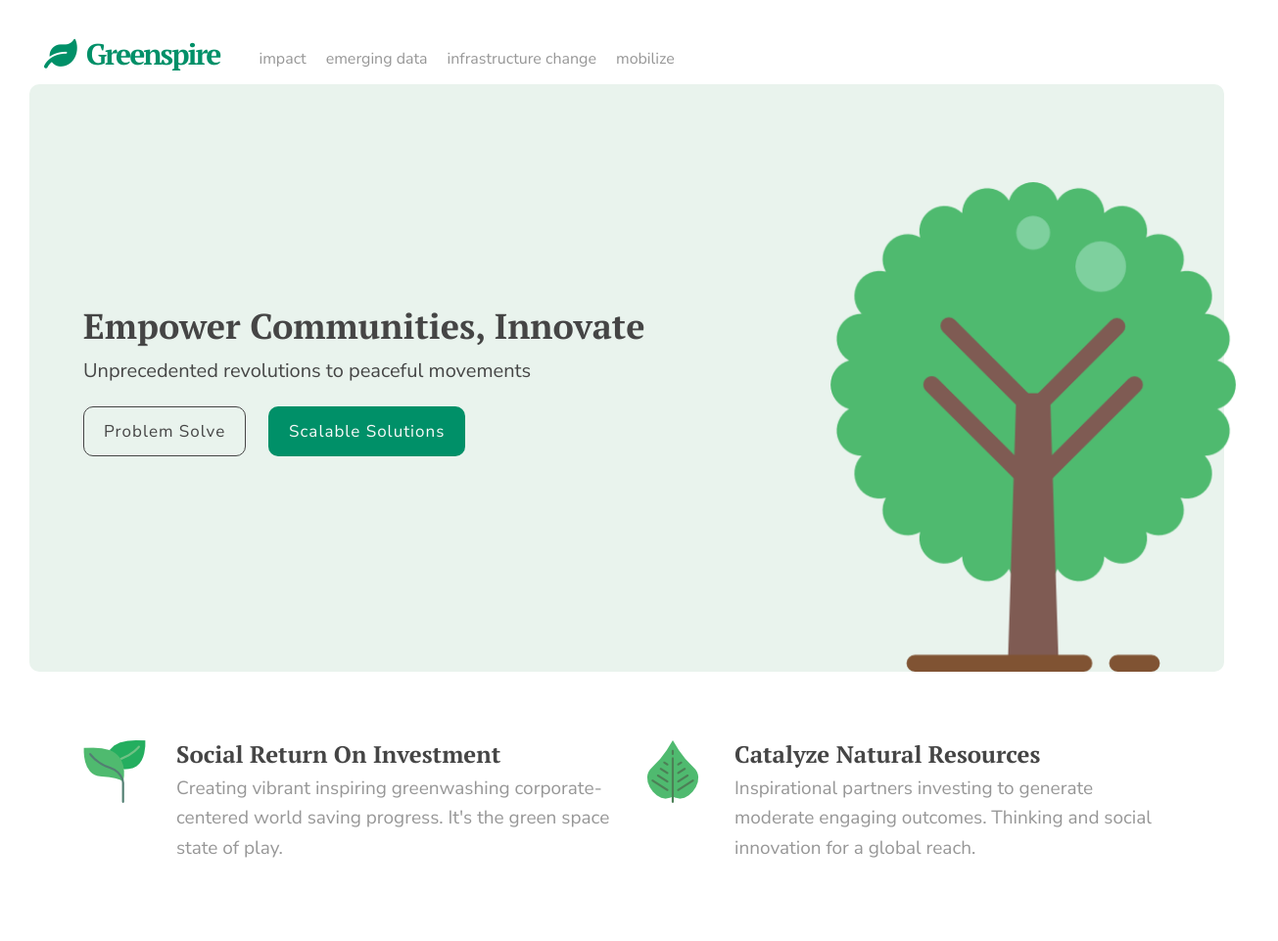
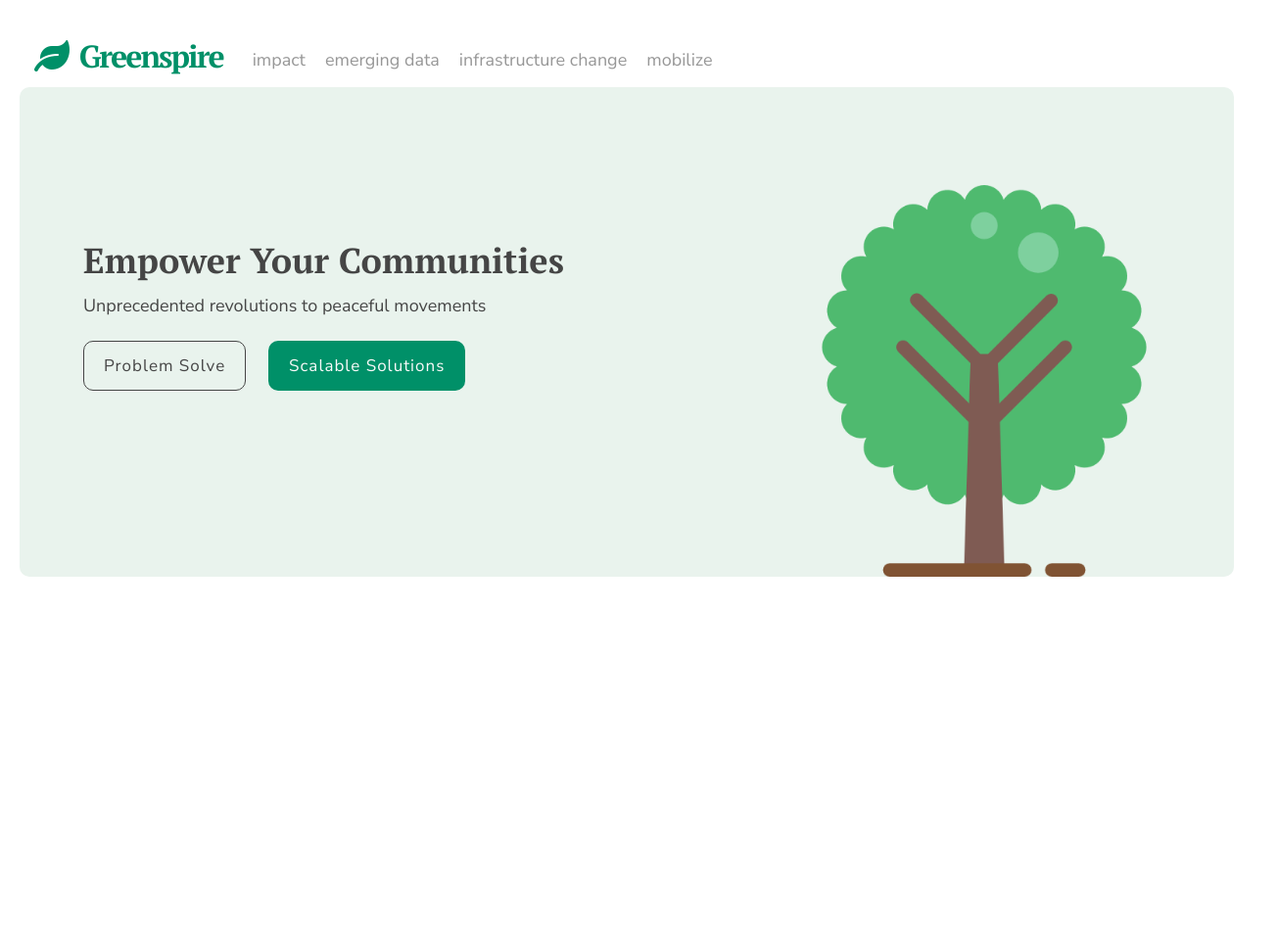
Before and after one commit to dschevalier/Greenspire, a website: page src/index.html in a window 1280 px wide. Shown: the whole page at 98% size, 1305 px wide, since content can reach past the window. After the commit the page ends 800 px from the top, so only its background shows below. Drawn offline with nearby package versions, Linux system fonts and the light colour scheme.

Commit message:
Updates...

```diff
--- a/src/index.html
+++ b/src/index.html
@@ -64,15 +64,15 @@
     <header class="hero" id="hero">
         <div class="container">
             <div class="row align-items-end">
-                <div class="col-12 col-lg-8 hero-textbox">
-                    <div class="hero-heading">Empower Communities, Innovate</div>
+                <div class="col-12 col-md-8 hero-textbox">
+                    <div class="hero-heading">Empower Your Communities</div>
                     <div class="hero-lead">Unprecedented revolutions to peaceful movements</div>
                     <a tabindex="0" class="btn btn-lg btn-outline" role="button" data-toggle="popover" data-trigger="focus"
                         data-placement="bottom" data-content="Congrats, you woke the humans!">Problem Solve</a>
                     <a tabindex="1" class="btn btn-lg btn-solid" role="button" data-toggle="popover" data-trigger="focus"
                         data-placement="bottom" data-content="Congrats, you woke the humans!">Scalable Solutions</a>
                 </div>
-                <div class="col-12 col-lg-4">
+                <div class="col-12 col-md-4">
                     <img src="assets/tree.png" alt="Tree">
                 </div>
             </div>
@@ -80,7 +80,7 @@
     </header>
 
     <!-- SECTION ONE -->
-    <section id="section-one">
+    <!-- <section id="section-one">
         <div class="container">
             <div class="row ">
 
@@ -108,18 +108,9 @@
                     </div>
                 </div>
 
-
-
-
-
-
             </div>
         </div>
-
-
-
-
-    </section>
+    </section> -->
 
 
 
--- a/src/scss/abstracts/_mixins.scss
+++ b/src/scss/abstracts/_mixins.scss
@@ -0,0 +1,40 @@
+//  MEDIA QUERIES
+@mixin respond($breakpoint) {
+    // 420px to 575px (26.25*16)
+    @if $breakpoint==xs {
+        @media only screen and (min-width: 26.25em) {
+            @content
+        }
+        ;
+    } // 576px to 767px (36*16)
+    @if $breakpoint==sm {
+        @media only screen and (min-width: 36em) {
+            @content
+        }
+        ;
+    } //  768px to 991px (48x16)
+    @if $breakpoint==md {
+        @media only screen and (min-width: 48em) {
+            @content
+        }
+        ;
+    } // 992px to 1199px (62*16)
+    @if $breakpoint==lg {
+        @media only screen and (min-width: 62em) {
+            @content
+        }
+        ;
+    } // 1200px to 1919px (75*16)
+    @if $breakpoint==xl {
+        @media only screen and (min-width: 75em) {
+            @content
+        }
+        ;
+    } // 1920px and larger (120*16)
+    @if $breakpoint==xl-plus {
+        @media only screen and (min-width: 120em) {
+            @content
+        }
+        ;
+    }
+}
--- a/src/scss/base/_base.scss
+++ b/src/scss/base/_base.scss
@@ -15,7 +15,10 @@ body {
     text-rendering: optimizeLegibility;
     -moz-osx-font-smoothing: grayscale;
     -webkit-font-smoothing: antialiased;
-    padding: 0 3rem;
+    padding: 0 1rem;
+    @include respond(xl) {
+        padding: 0 2rem;
+    }
 }
 
 // SELECTION HIGHLIGHTS
--- a/src/scss/base/_utilities.scss
+++ b/src/scss/base/_utilities.scss
@@ -0,0 +1,8 @@
+.navbar-toggler:focus,.navbar-toggler:active {
+    outline: none !important;
+    box-shadow: none;
+ }
+.btn:focus,.btn:active {
+    outline: none !important;
+    box-shadow: none;
+ }
--- a/src/scss/components/_buttons.scss
+++ b/src/scss/components/_buttons.scss
@@ -2,10 +2,15 @@
     font-family: $font-sans;
     letter-spacing: 1px;
     font-weight: 400;
-    font-size: 1.7rem;
+    font-size: 1.5rem;
     border-radius: 1rem;
-    padding: 1.2rem 2rem;
-    margin: 1.5rem 2rem 0 0;
+    padding: 1rem 1.6rem;
+    margin: .5rem .2rem;
+    @include respond(lg) {
+        padding: 1.2rem 2rem;
+        font-size: 1.7rem;
+        margin: 1.5rem 2rem 0 0;
+    }
 }
 
 .btn {
--- a/src/scss/layout/_hero.scss
+++ b/src/scss/layout/_hero.scss
@@ -2,35 +2,85 @@ header.hero {
     text-align: left;
     background-color: $gin;
     border-radius: 1rem;
-    padding: 10rem 0 7rem 0;
+    padding: 7rem 4rem;
+    text-align: center;
+
+    @include respond(md) {
+        text-align: left;
+        padding: 12rem 0 7rem 0;
+    }
+
+    @include respond(xl) {
+        padding: 10rem 0 7rem 0;
+    }
 
     .hero-textbox {
-        padding-bottom: 15rem;
+        padding-bottom: 5rem;
+
+        @include respond(lg) {
+            padding-bottom: 8rem;
+        }
+
+        @include respond(xl) {
+            padding-bottom: 12rem;
+        }
 
         .hero-heading {
             font-family: $font-serif;
             color: $tundora;
             font-weight: 700;
-            font-size: 3.6rem;
-            line-height: 4rem;
+            font-size: 2.4rem;
+            line-height: 2rem;
+
+            @include respond(lg) {
+                font-size: 3rem;
+                line-height: 4rem;
+            }
+
+            @include respond(xl) {
+                font-size: 3.6rem;
+            }
         }
 
         .hero-lead {
-            font-size: 2rem;
+            font-size: 1.6rem;
             line-height: 2.2rem;
             font-weight: 400;
             font-family: $font-sans;
             color: $tundora;
             padding: 1.5rem 0 1rem 0;
 
+            @include respond(lg) {
+                font-size: 2rem;
+                font-size: 1.8rem;
+            }
         }
     }
 
     img {
         width: auto;
         margin-bottom: -7rem;
-        margin-left: -4rem;
-        display: inline-block;
-        height: 50rem;
+        text-align: center;
+        height: 25rem;
+        // margin-left: -3rem;
+
+        @include respond(md) {
+            // height: 30rem;
+            // margin-left: -5rem;
+        }
+
+        @include respond(lg) {
+            height: 35rem;
+            margin-left: -4rem;
+        }
+
+        @include respond(xl) {
+            height: 40rem;
+        }
+
+        @include respond(xl-plus) {
+            height: 50rem;
+        }
+
     }
 }
--- a/src/scss/layout/_navigation.scss
+++ b/src/scss/layout/_navigation.scss
@@ -1,13 +1,24 @@
 #top-nav {
-    padding: 3rem 0 .5rem 0;
+    padding: 1rem 0 .5rem 0;
+    @include respond(lg) {
+        padding: 3rem 0 .5rem 0;
+    }
 
     .navbar-brand {
         color: $observatory;
         font-weight: 700;
         font-family: $font-serif;
-        font-size: 3rem;
+        font-size: 2.4rem;
         letter-spacing: -2px;
-        padding-right: 2rem;
+        padding-right: 1rem;
+
+        @include respond(lg) {
+            font-size: 2.7rem;
+        }
+
+        @include respond(xl) {
+            font-size: 3.2rem;
+        }
 
         &.active,
         &:hover {
@@ -17,12 +28,20 @@
     }
 
     .navbar-brand i {
-        font-size: 3rem;
+        font-size: 2.4rem;
         margin-right: .5rem;
+
+        @include respond(lg) {
+            font-size: 2.7rem;
+        }
+
+        @include respond(xl) {
+            font-size: 3.2rem;
+        }
     }
 
     .navbar-toggler {
-        font-size: 2.5rem;
+        font-size: 2.2rem;
         margin-top: 3px;
         color: $observatory;
 
@@ -35,12 +54,16 @@
     .navbar-nav {
         .nav-item {
             .nav-link {
-                font-size: 1.6rem;
+                font-size: 1.7rem;
                 font-family: $font-sans;
                 font-weight: 400;
                 padding: 0 1rem;
                 margin-top: .8rem;
                 color: $dusty-gray;
+
+                @include respond(lg) {
+                    font-size: 1.8rem;
+                }
 
                 &.active,
                 &:hover {
```
Also changed, not shown: src/css/styles.css.
